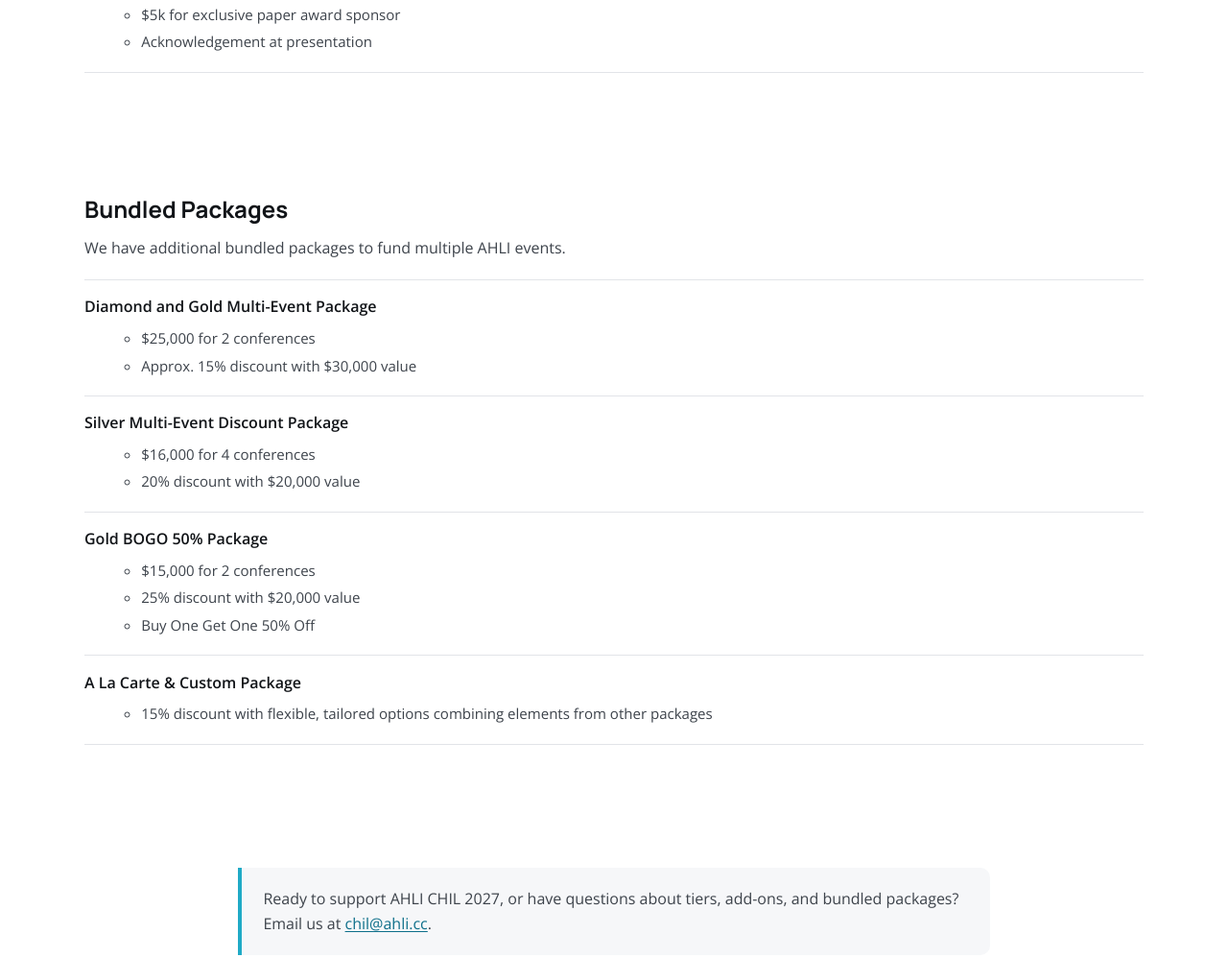
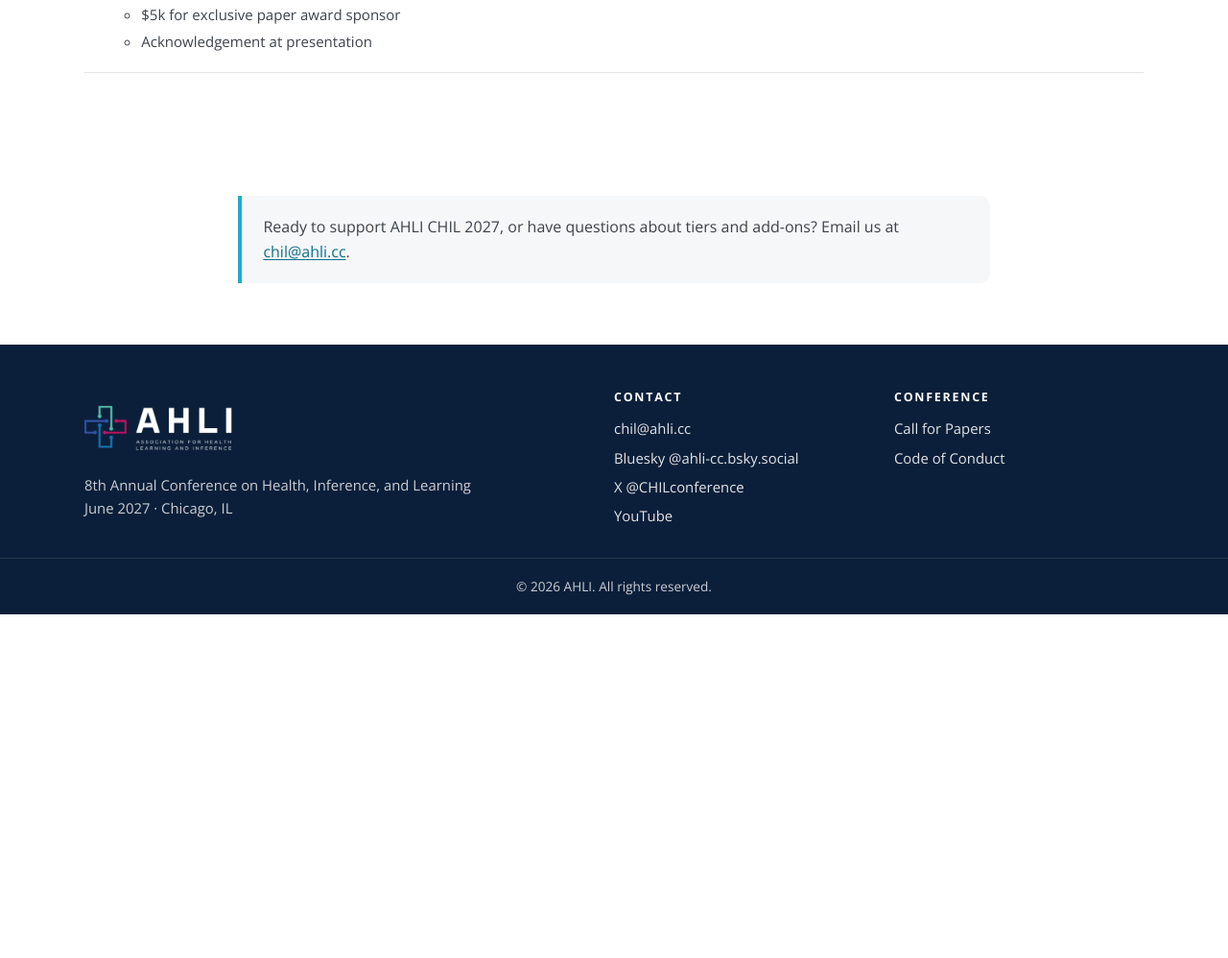
Before and after one commit to ahli-org/chil-website, an Astro site: page /sponsor in a window 1280 px wide. Shown: the part 3220-4218 px from the top of the page at 96% size. After the commit the page ends 3860 px from the top, so only its background shows below. Built offline with nearby package versions, Linux system fonts and the light colour scheme; Astro itself is replaced by a stand-in of ours.

Commit message:
removed bundles

```diff
--- a/src/pages/sponsor.astro
+++ b/src/pages/sponsor.astro
@@ -167,25 +167,6 @@ const addOns = [
   },
 ];
 
-// Bundled packages that fund multiple AHLI events.
-const bundles = [
-  {
-    title: 'Diamond and Gold Multi-Event Package',
-    sub: ['$25,000 for 2 conferences', 'Approx. 15% discount with $30,000 value'],
-  },
-  {
-    title: 'Silver Multi-Event Discount Package',
-    sub: ['$16,000 for 4 conferences', '20% discount with $20,000 value'],
-  },
-  {
-    title: 'Gold BOGO 50% Package',
-    sub: ['$15,000 for 2 conferences', '25% discount with $20,000 value', 'Buy One Get One 50% Off'],
-  },
-  {
-    title: 'A La Carte &amp; Custom Package',
-    sub: ['15% discount with flexible, tailored options combining elements from other packages'],
-  },
-];
 ---
 <BaseLayout title="Sponsor">
   <PageBanner
@@ -263,25 +244,6 @@ const bundles = [
     </div>
   </section>
 
-  <section class="section">
-    <div class="wrap">
-      <h2>Bundled Packages</h2>
-      <p class="intro">We have additional bundled packages to fund multiple AHLI events.</p>
-      <ul class="addon-list">
-        {bundles.map((b) => (
-          <li>
-            <span set:html={b.title}></span>
-            {b.sub.length > 0 && (
-              <ul>
-                {b.sub.map((s) => <li set:html={s}></li>)}
-              </ul>
-            )}
-          </li>
-        ))}
-      </ul>
-    </div>
-  </section>
-
   {HAS_SPONSORS && (
     <section class="section section--grey">
       <div class="wrap">
@@ -295,8 +257,7 @@ const bundles = [
     <div class="wrap prose">
       <div class="callout">
         <p>
-          Ready to support {SITE.name}, or have questions about tiers, add-ons, and
-          bundled packages? Email us at
+          Ready to support {SITE.name}, or have questions about tiers and add-ons? Email us at
           <a href={`mailto:${SITE.email}`}>{SITE.email}</a>.
         </p>
       </div>
@@ -397,7 +358,7 @@ const bundles = [
   .tier-group li { margin-bottom: 0.35rem; }
   .tier-group li:last-child { margin-bottom: 0; }
 
-  /* Add-ons & bundled packages: bold labels with indented sub-details. */
+  /* Add-ons: bold labels with indented sub-details. */
   .addon-list { list-style: none; margin: 1.2rem 0 0; padding: 0; }
   .addon-list > li {
     padding: 0.9rem 0;
```
